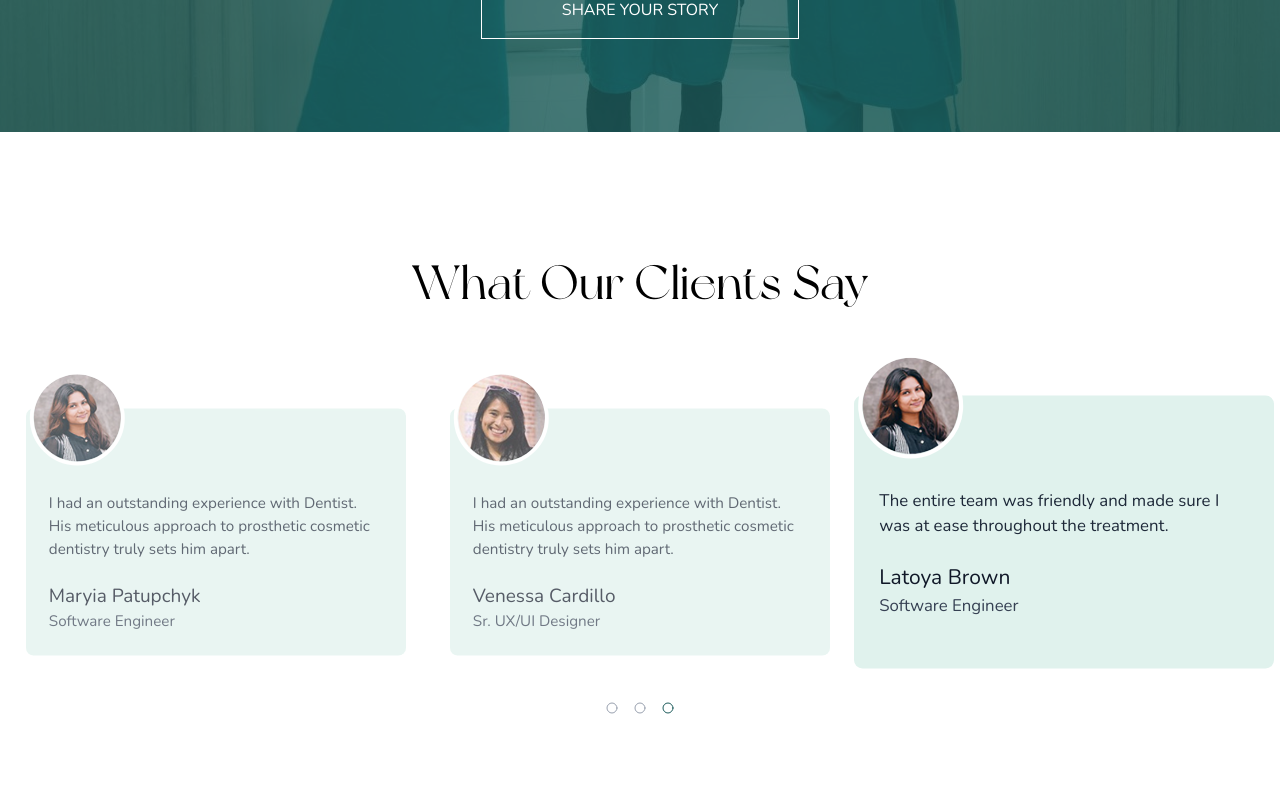
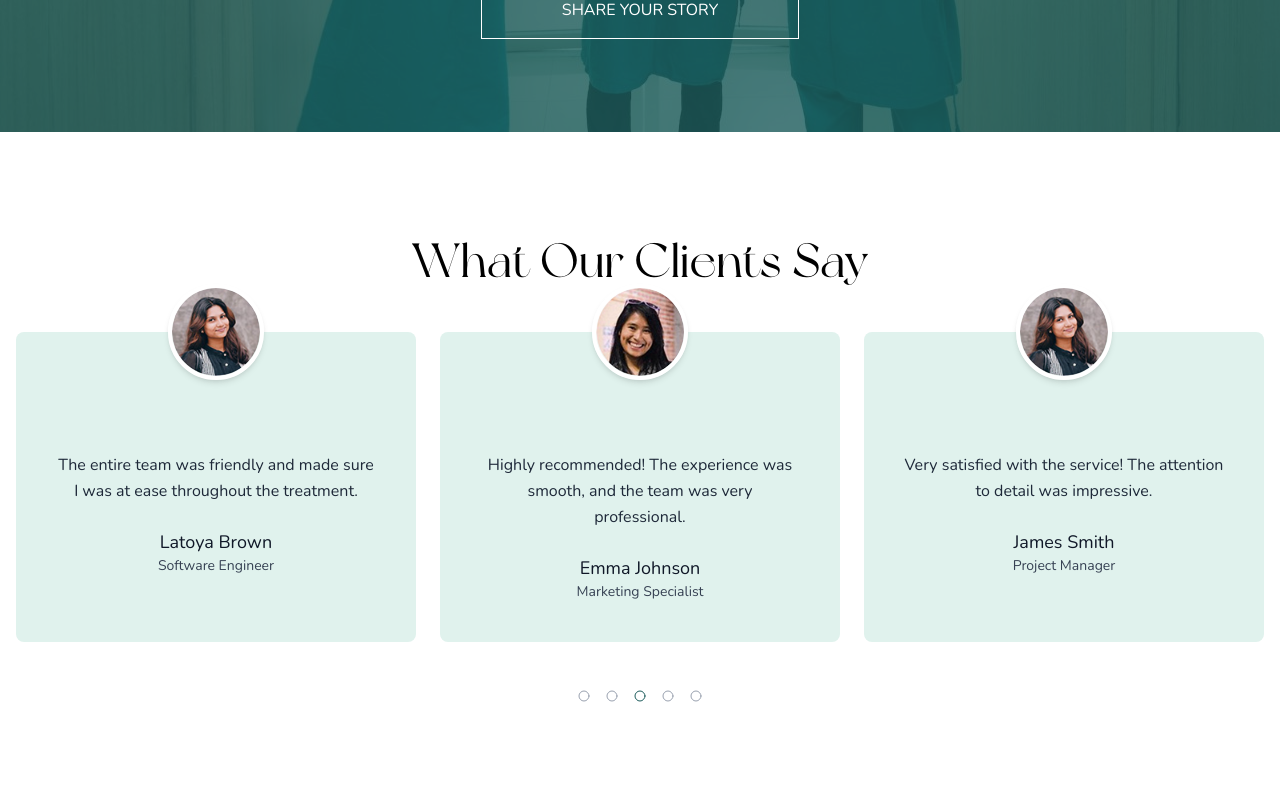
Before and after one commit to raoshahbazcoding/newdoc, a React (Vite) app: page / in a window 1280 px wide. Shown: the part 3400-4200 px from the top of the page. Built offline with nearby package versions, Linux system fonts and the light colour scheme; a web font is replaced by a local one.

Commit message:
Fixed Testimonial corusl

```diff
--- a/package.json
+++ b/package.json
@@ -16,7 +16,7 @@
     "react": "^19.0.0",
     "react-dom": "^19.0.0",
     "react-icons": "^5.5.0",
-    "swiper": "^11.2.5"
+    "swiper": "^11.2.6"
   },
   "devDependencies": {
     "@eslint/js": "^9.21.0",
--- a/src/components/Testimonials.jsx
+++ b/src/components/Testimonials.jsx
@@ -1,7 +1,6 @@
 import { useState, useEffect } from "react";
 import { Circle } from "lucide-react"; // Lucide icon for navigation
 
-// All Images
 const cl1 = "/client_1.png";
 const cl2 = "/client_2.jpg.png";
 
@@ -9,81 +8,60 @@ export default function ClientTestimonials() {
   const [activeIndex, setActiveIndex] = useState(0);
 
   const testimonials = [
-    {
-      id: 1,
-      name: "Maryia Patupchyk",
-      role: "Software Engineer",
-      testimonial:
-        "I had an outstanding experience with Dentist. His meticulous approach to prosthetic cosmetic dentistry truly sets him apart.",
-      image: cl1,
-    },
-    {
-      id: 2,
-      name: "Venessa Cardillo",
-      role: "Sr. UX/UI Designer",
-      testimonial:
-        "I had an outstanding experience with Dentist. His meticulous approach to prosthetic cosmetic dentistry truly sets him apart.",
-      image: cl2,
-    },
-    {
-      id: 3,
-      name: "Latoya Brown",
-      role: "Software Engineer",
-      testimonial:
-        "The entire team was friendly and made sure I was at ease throughout the treatment.",
-      image: cl1,
-    },
+    { id: 1, name: "Maryia Patupchyk", role: "Software Engineer", testimonial: "I had an outstanding experience with Dentist. His meticulous approach to prosthetic cosmetic dentistry truly sets him apart.", image: cl1 },
+    { id: 2, name: "Venessa Cardillo", role: "Sr. UX/UI Designer", testimonial: "I had an outstanding experience with Dentist. His meticulous approach to prosthetic cosmetic dentistry truly sets him apart.", image: cl2 },
+    { id: 3, name: "Latoya Brown", role: "Software Engineer", testimonial: "The entire team was friendly and made sure I was at ease throughout the treatment.", image: cl1 },
+    { id: 4, name: "Emma Johnson", role: "Marketing Specialist", testimonial: "Highly recommended! The experience was smooth, and the team was very professional.", image: cl2 },
+    { id: 5, name: "James Smith", role: "Project Manager", testimonial: "Very satisfied with the service! The attention to detail was impressive.", image: cl1 },
   ];
 
   // Auto-slide for mobile view
   useEffect(() => {
     const interval = setInterval(() => {
-      setActiveIndex((prevIndex) => (prevIndex + 1) % testimonials.length);
-    }, 3000); // Change every 3 seconds
-
+      setActiveIndex((prev) => (prev + 1) % testimonials.length);
+    }, 3000);
     return () => clearInterval(interval);
   }, []);
 
   return (
-    <div className=" h-[700px] mb-60 mt-60 md:mt-1 md:mb-1 w-full max-w-7xl mx-auto px-4 py-16 flex flex-col items-center justify-center">
+    <div className="h-auto mb-16 mt-16 md:mt-10 md:mb-10 w-full max-w-7xl mx-auto px-4 py-16 flex flex-col items-center justify-center">
       <h2 className="text-4xl md:text-5xl font-light text-center mb-12">
         What Our Clients Say
       </h2>
 
       {/* Carousel - Display 3 Items at the Same Time */}
       <div className="flex flex-col md:flex-row justify-center gap-6">
-        {testimonials.map((testimonial, index) => (
+        {testimonials.slice(activeIndex, activeIndex + 3).map((testimonial) => (
           <div
             key={testimonial.id}
-            className={`relative flex-1 bg-[#e0f2ed] rounded-lg p-6 pt-12 mt-12 transition-all duration-100 hover:shadow-2xl ${
-              activeIndex === index ? "opacity-100 scale-105" : "opacity-70 scale-95"
-            }`}
+            className="relative flex-1 bg-[#e0f2ed] rounded-lg p-6 pt-16 pb-10 transition-all duration-300 hover:shadow-2xl min-h-[250px]"
           >
-            <div className="absolute -top-10 left-1">
-              <div className="w-25 h-25 rounded-full border-4 border-white overflow-hidden">
-                <img
-                  src={testimonial.image}
-                  alt={testimonial.name}
-                  className="w-full h-full object-cover"
-                />
+            {/* Profile Image */}
+            <div className="absolute -top-12 left-1/2 transform -translate-x-1/2">
+              <div className="w-24 h-24 rounded-full border-4 border-white overflow-hidden shadow-md">
+                <img src={testimonial.image} alt={testimonial.name} className="w-full h-full object-cover" />
               </div>
             </div>
-            <p className="text-gray-800 mb-6 mt-10">{testimonial.testimonial}</p>
-            <p className="text-xl font-medium text-gray-900">{testimonial.name}</p>
-            <p className="text-gray-700">{testimonial.role}</p>
+
+            {/* Testimonial Content */}
+            <div className="mt-14 px-4 text-center">
+              <p className="text-gray-800 mb-6 text-sm md:text-base leading-relaxed">
+                {testimonial.testimonial}
+              </p>
+              <p className="text-lg font-medium text-gray-900">{testimonial.name}</p>
+              <p className="text-gray-700 text-sm">{testimonial.role}</p>
+            </div>
           </div>
         ))}
       </div>
 
       {/* Navigation Dots (Only Visible on Desktop) */}
-      <div className="hidden md:flex justify-center gap-4 mt-10">
+      <div className="hidden md:flex justify-center gap-4 mt-12">
         {testimonials.map((_, index) => (
           <button
             key={index}
             onClick={() => setActiveIndex(index)}
-            className={`transition-all duration-300 ${
-              activeIndex === index ? "text-[#1d5c5c]" : "text-gray-400"
-            }`}
+            className={`transition-all duration-300 ${activeIndex === index ? "text-[#1d5c5c]" : "text-gray-400"}`}
           >
             <Circle size={12} />
           </button>
```
Also changed, not shown: 1 other file (tests, documents, lock files or other folders).
